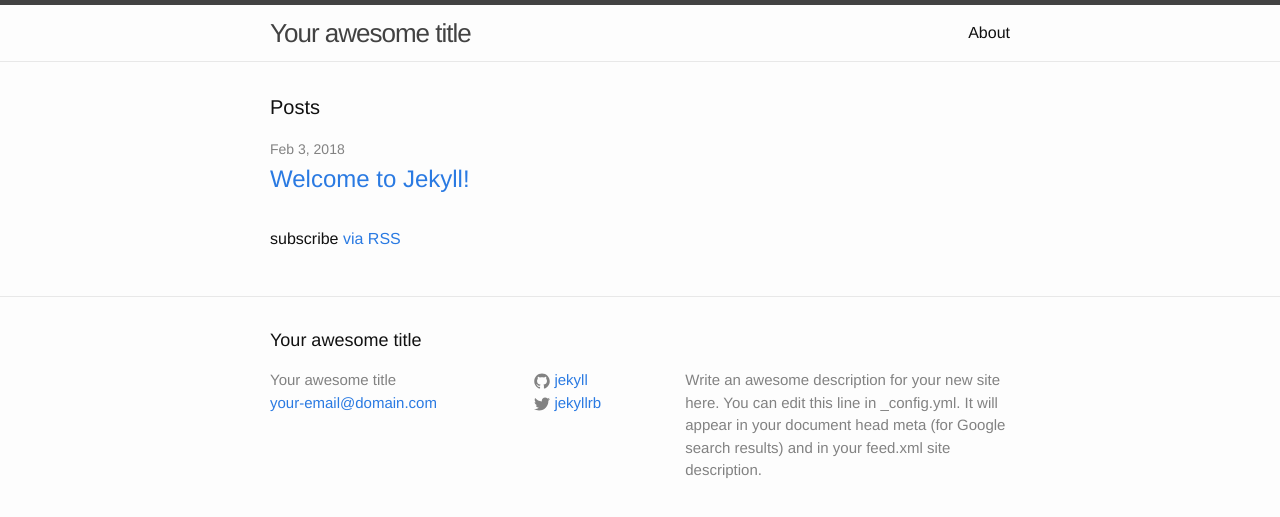
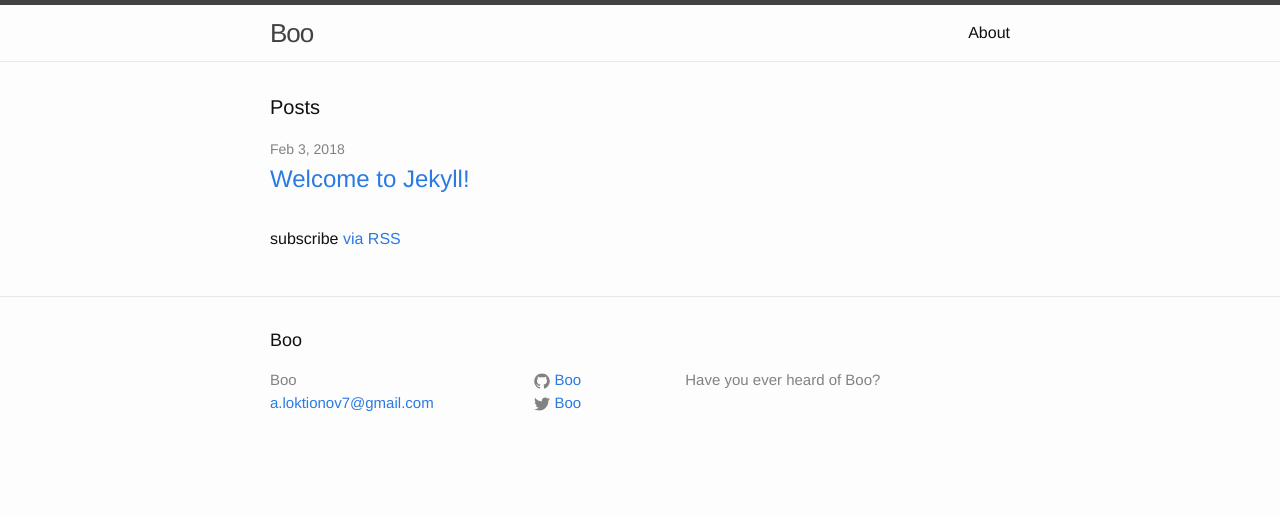
Before and after one commit to artem2507/artem2507.github.io, a Jekyll site: the page built from index.html, in a window 1280 px wide. Shown: the top 517 px of the page. Built offline with Jekyll 4.4.1, drawn with Linux system fonts in a browser that asks for light colours; Markdown is read by kramdown in place of the engine named in the settings.

Commit message:
Changed yml parameters

```diff
--- a/_config.yml
+++ b/_config.yml
@@ -6,16 +6,14 @@
 # 'jekyll serve'. If you change this file, please restart the server process.
 
 # Site settings
-title: Your awesome title
-email: your-email@domain.com
+title: Boo
+email: a.loktionov7@gmail.com
 description: > # this means to ignore newlines until "baseurl:"
-  Write an awesome description for your new site here. You can edit this
-  line in _config.yml. It will appear in your document head meta (for
-  Google search results) and in your feed.xml site description.
+ Have you ever heard of Boo?
 baseurl: "" # the subpath of your site, e.g. /blog
 url: "http://yourdomain.com" # the base hostname & protocol for your site
-twitter_username: jekyllrb
-github_username:  jekyll
+twitter_username: Boo
+github_username:  Boo
 
 # Build settings
-markdown: kramdown
+markdown: what?
```
